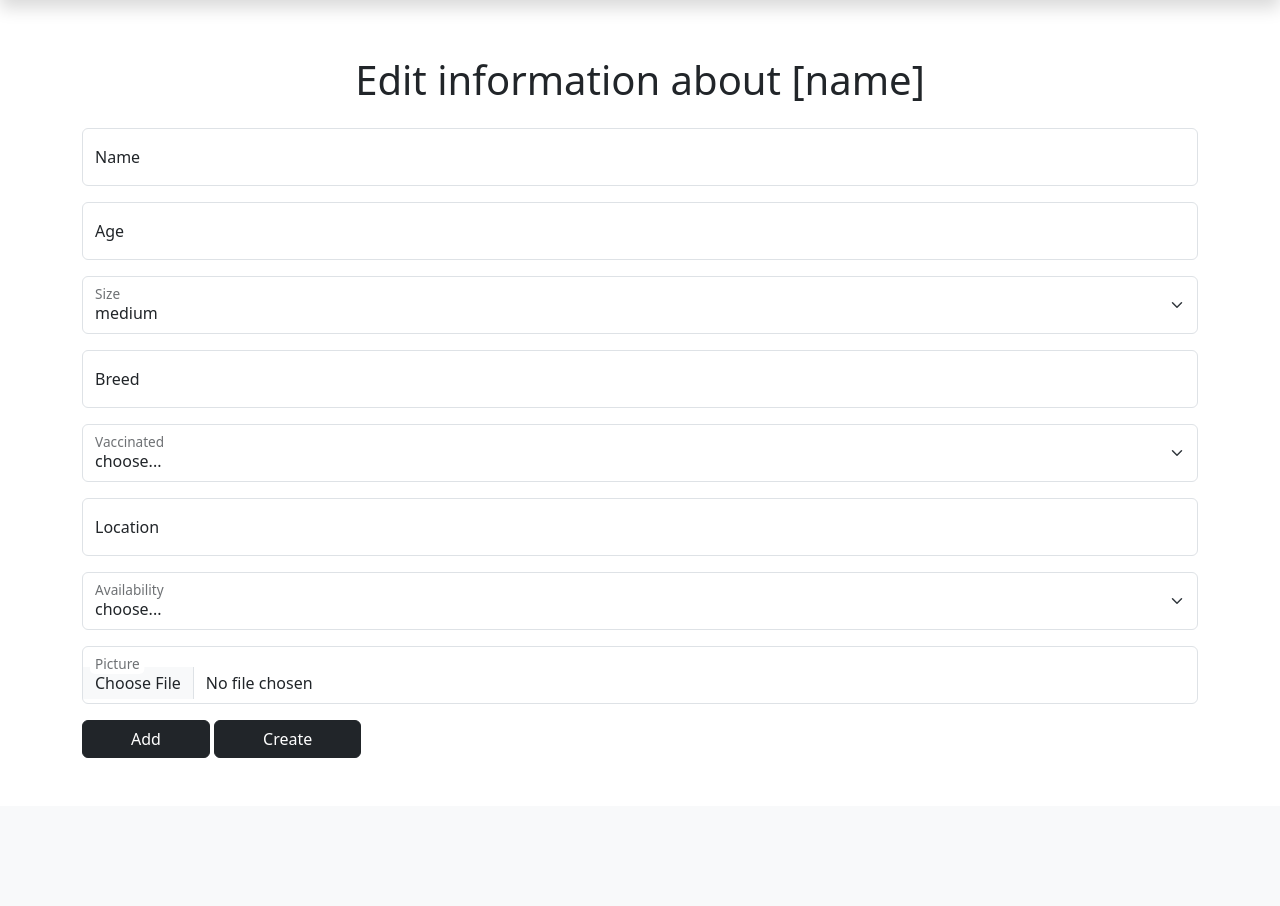
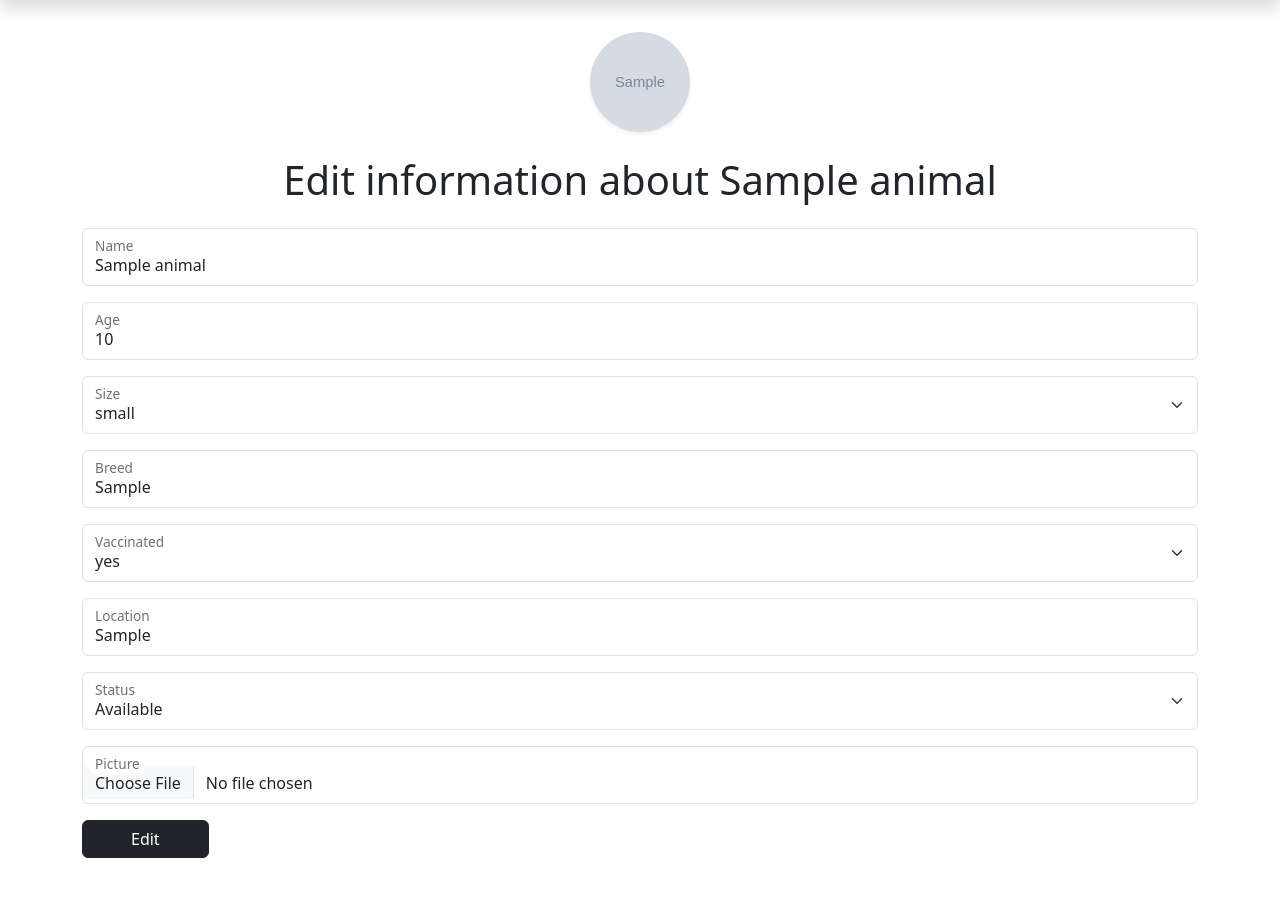
Before and after one commit to DmitriiMal/-BE20_CR5_DmitriiMalyshkin, a PHP site: page /animals/update.php?id=1 in a window 1280 px wide. Shown: the part 64-970 px from the top of the page. Before the commit the page ends 822 px from the top, so only its background shows below. Run offline with PHP 8.4, Linux system fonts and the light colour scheme; tables that the repository leaves empty or names only in its code hold one stand-in row (values such as "Sample post"); grey boxes marked "Sample" are stand-in pictures; some libraries are stand-ins or nearby versions.

Commit message:
make update.php work

```diff
--- a/animals/details.php
+++ b/animals/details.php
@@ -32,7 +32,7 @@ if (isset($_GET['id']) && !empty($_GET['id'])) {
   <div class="container my-5 pt-5">
     <h1 class="text-center my-4"><?= $row['name'] ?></h1>
     <div class="d-flex mb-4">
-      <img class="w-50 rounded shadow-sm object-fit-cover me-4" src="https://images.unsplash.com/photo-1433162653888-a571db5ccccf?q=80&w=2070&auto=format&fit=crop&ixlib=rb-4.0.3&ixid=M3wxMjA3fDB8MHxwaG90by1wYWdlfHx8fGVufDB8fHx8fA%3D%3D" alt="">
+      <img class="w-50 rounded shadow-sm object-fit-cover me-4" src="../pictures/<?= $row['picture'] ?>" alt="">
       <div class="border-start ps-4">
         <p><strong>Age: </strong><?= $row['age'] ?> year(s)</p>
         <p><strong>Size: </strong><?= $row['size'] ?></p>
--- a/animals/update.php
+++ b/animals/update.php
@@ -3,7 +3,14 @@ require_once "../components/db_connect.php";
 require_once "../components/file_upload.php";
 require_once "../components/navbar.php";
 
-if (isset($_POST['add'])) {
+if (isset($_GET['id']) && !empty($_GET['id'])) {
+  $id = $_GET['id'];
+  $sql = "SELECT * FROM `animals` WHERE `id` = $id";
+  $result = mysqli_query($conn, $sql);
+  $row = mysqli_fetch_assoc($result);
+}
+
+if (isset($_POST['edit'])) {
   $name = $_POST['name'];
   $age = $_POST['age'];
   $size = $_POST['size'];
@@ -13,15 +20,25 @@ if (isset($_POST['add'])) {
   $status = $_POST['status'];
   $picture = fileUpload($_FILES['picture'], 'animal');
 
-  $sql = "INSERT INTO `animals`(`name`, `age`, `size`, `breed`, `vaccinated`, `location`, `status`, `picture`) VALUES ('$name', $age,'$size','$breed','$vaccinated','$location','$status','$picture[0]')";
+
+  if ($_FILES["picture"]["error"] == 0) {
+    if ($row["picture"] !== "animal.png") {
+      unlink("../pictures/$row[picture]");
+    }
+    $sql = "UPDATE `animals` SET `name`='$name',`age`= $age,`size`='$size',`breed`='$breed',`vaccinated`='$vaccinated',`location`='$location',`status`='$status',`picture`='$picture[0]' WHERE id = $id";
+  } else {
+    $sql = "UPDATE `animals` SET `name`='$name',`age`= $age,`size`='$size',`breed`='$breed',`vaccinated`='$vaccinated',`location`='$location',`status`='$status' WHERE id = $id";
+  }
+
+
   if (mysqli_query($conn, $sql)) {
     echo "
-            <div class='alert alert-success' role='alert'>
-                New animal added! <i class='fa-solid fa-otter'></i>
+            <div class='alert alert-success mt-5' role='alert'>
+                Animal has been edited! <i class='fa-solid fa-crow'></i>
             </div>";
   } else {
     echo "
-            <div class='alert alert-danger' role='alert'>
+            <div class='alert alert-danger mt-5' role='alert'>
                 Something went wrong! <i class='fa-solid fa-bugs'></i>
             </div>";
   }
@@ -47,62 +64,60 @@ if (isset($_POST['add'])) {
   <?= $navbar ?>
 
   <div class="container my-5 pt-5">
-    <h1 class="text-center my-4">Edit information about [name]</h1>
+    <img src="../pictures/<?= $row['picture'] ?>" class="d-block mx-auto rounded-circle asp-1 object-fit-cover shadow-sm m-auto" width='100px' alt="">
+    <h1 class="text-center my-4">Edit information about <?= $row['name'] ?? "" ?></h1>
     <form method="POST" enctype="multipart/form-data">
 
       <div class="form-floating mb-3">
-        <input type="text" class="form-control" id="name" name="name" placeholder="Nane">
+        <input type="text" class="form-control" id="name" name="name" value="<?= $row['name'] ?? "" ?>" placeholder="Nane">
         <label for="name">Name</label>
       </div>
 
       <div class="form-floating mb-3">
-        <input type="number" step="0.1" class="form-control" id="age" name="age" placeholder="Age">
+        <input type="number" step="0.1" class="form-control" id="age" name="age" value="<?= $row['age'] ?? "" ?>" placeholder="Age">
         <label for="age">Age</label>
       </div>
 
       <div class="form-floating mb-3">
         <select class="form-select" id="size" name="size" aria-label="Floating label select example">
-          <option value="small">small</option>
-          <option selected value="medium">medium</option>
-          <option value="large">large</option>
+          <option <?= $row['size'] == "small" ? "selected" : "" ?> value="small">small</option>
+          <option <?= $row['size'] == "medium" ? "selected" : "" ?> value="medium">medium</option>
+          <option <?= $row['size'] == "large" ? "selected" : "" ?> value="large">large</option>
         </select>
         <label for="size">Size</label>
       </div>
 
       <div class="form-floating mb-3">
-        <input type="text" class="form-control" id="breed" name="breed" placeholder="Breed">
+        <input type="text" class="form-control" id="breed" name="breed" value="<?= $row['breed'] ?? "" ?>" placeholder="Breed">
         <label for="breed">Breed</label>
       </div>
 
       <div class="form-floating mb-3">
         <select class="form-select" id="vaccinated" name="vaccinated" aria-label="Floating label select example">
-          <option selected value="no">choose...</option>
-          <option value="yes">yes</option>
-          <option value="no">no</option>
+          <option <?= $row['vaccinated'] == "yes" ? "selected" : "" ?> value="yes">yes</option>
+          <option <?= $row['vaccinated'] == "no" ? "selected" : "" ?> value="no">no</option>
         </select>
         <label for="vaccinated">Vaccinated</label>
       </div>
 
       <div class="form-floating mb-3">
-        <input type="text" class="form-control" id="location" name="location" placeholder="Location">
+        <input type="text" class="form-control" id="location" name="location" value="<?= $row['location'] ?? "" ?>" placeholder="Location">
         <label for="location">Location</label>
       </div>
 
       <div class="form-floating mb-3">
         <select class="form-select" id="status" name="status" aria-label="Floating label select example">
-          <option selected value="adopted">choose...</option>
-          <option value="available">Available</option>
-          <option value="adopted">Adopted</option>
+          <option <?= $row['status'] == "Available" ? "selected" : "" ?> value="Available">Available</option>
+          <option <?= $row['status'] == "Adopted" ? "selected" : "" ?> value="Adopted">Adopted</option>
         </select>
-        <label for="status">Availability</label>
+        <label for="status">Status</label>
       </div>
 
       <div class="form-floating mb-3">
         <input type="file" class="form-control" id="picture" name="picture" placeholder="picture">
         <label for="picture">Picture</label>
       </div>
-      <button type="add" name="add" class="btn btn-dark px-5">Add</button>
-      <input type="submit" value="Create" name="add" class="btn btn-dark px-5">
+      <button name="edit" class="btn btn-dark px-5">Edit</button>
     </form>
 
   </div>
--- a/style/style.css
+++ b/style/style.css
@@ -10,3 +10,7 @@
 .asp-1 {
   aspect-ratio: 1;
 }
+
+.my-mt {
+  margin-top: 10rem;
+}
```
Also changed, not shown: animals/animals_dashboard.php (+8 -6 lines), animals/create.php (+7 -8 lines), pictures/6561314656902.jpg (added).
